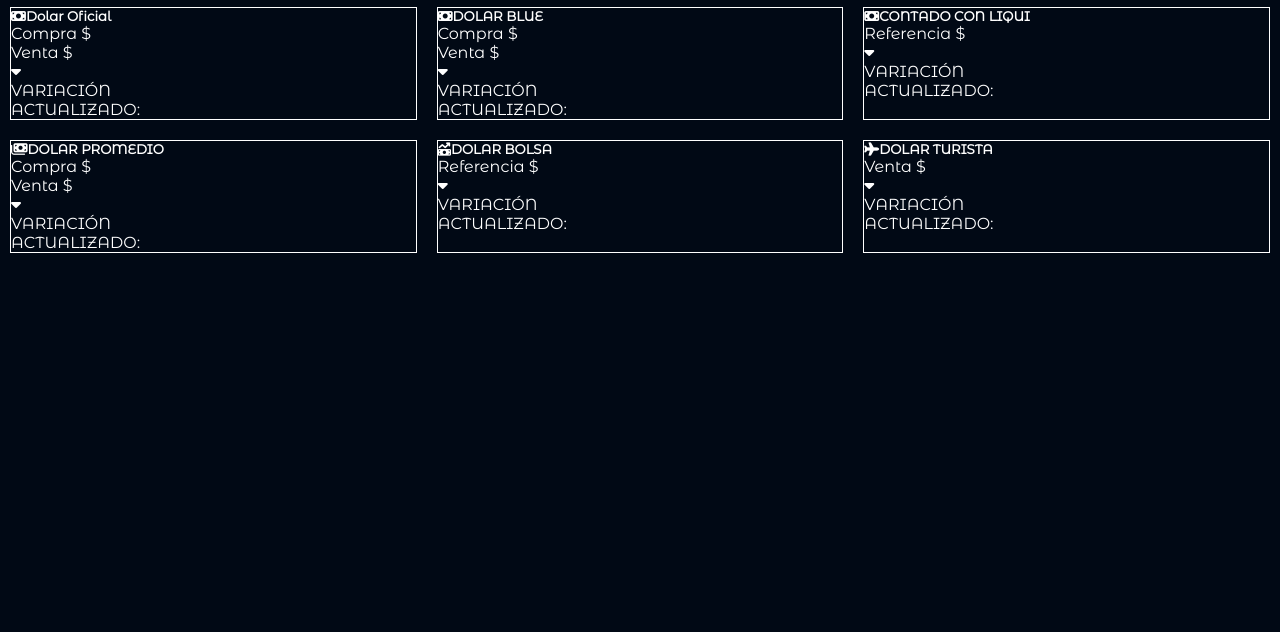
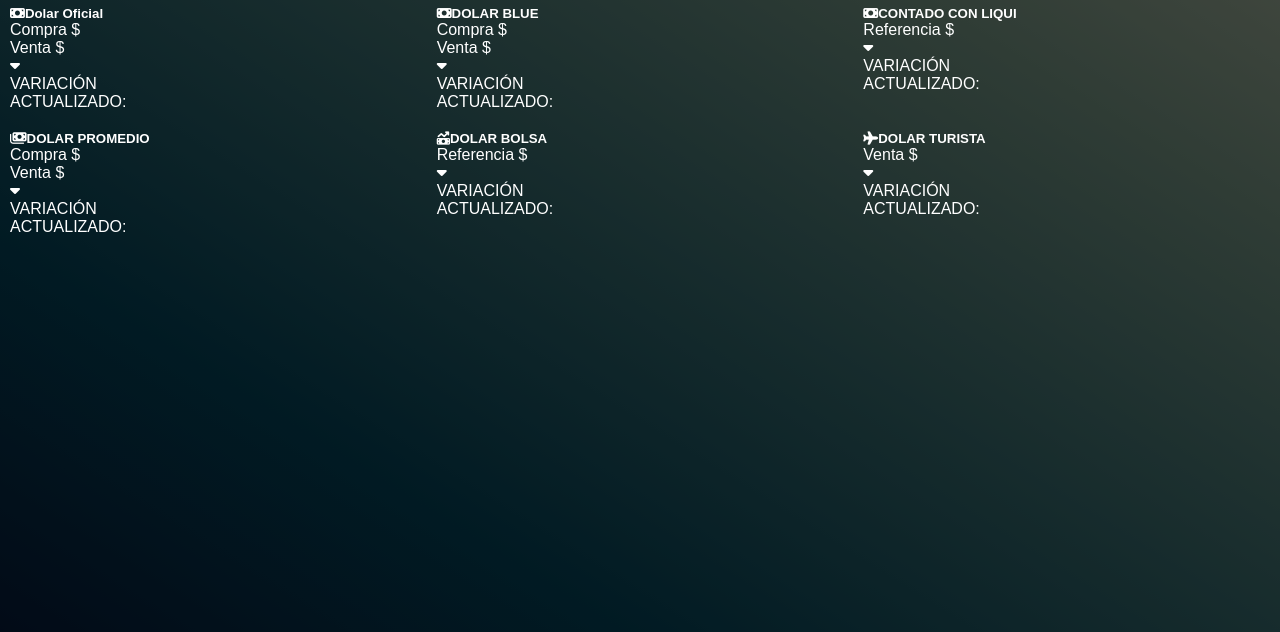
Before and after one commit to EsmeraldaMarin/ITBANK, a plain HTML site: page index.html in a window 1280 px wide. Shown: the part 168-800 px from the top of the page. Drawn offline with Linux system fonts and the light colour scheme.

Commit message:
mejoras1

```diff
--- /dev/null
+++ b/css/Prest.css
@@ -0,0 +1,12 @@
+body{
+    min-height: 100vh;
+	margin: 0;
+	background-image: linear-gradient(to right top, #051a39, #034359, #386d70, #759685, #b7bea6)
+}
+
+.contenedor{
+    text-align:center;
+    margin:0;
+    padding:0;
+    font-size: 20px;
+}
--- a/css/inicio/estilos.css
+++ b/css/inicio/estilos.css
@@ -1,3 +1,11 @@
+body{
+	min-height: 100vh;
+	margin: 0;
+	background-image: linear-gradient(to right top, #051a39, #034359, #386d70, #759685, #b7bea6);
+
+	color: #fff;
+}
+
 @import url('https://fonts.googleapis.com/css?family=Montserrat|Montserrat+Alternates|Poppins&display=swap');
 	*{
 		margin: 0;
@@ -6,23 +14,18 @@
 		font-family: 'Montserrat Alternates', sans-serif;
 	}
 
-	/*HOLA MARCOS SI ESTAS LEYENDO ESTO TENES QUE BORRAR ESTO DE ACA ABAJO HASTA DONDE TE DIGA, ASI TRABAJAS TRANQUI.
-	LO HICE SOLAMENTE PARA DIFERENCIAR LOS COMPONENTES*/
+
 	.contenedor{
 		display: grid;
 		grid-template-columns: 1fr 1fr 1fr;
 	}
 	.contenedor .componente{
 		margin: 10px;
-		border: 1px solid #fff;
+
 	}
 
-	/*hasta aca se borra, lo de abajo no eh*/
 
-	body{
-		background: #021634;
-		color: #fff;
-	}
+
     .itbank{
         color:#FFFFFF ;
         font-family: 'Montserrat';
@@ -70,6 +73,7 @@
 	.container .menu{
 		float: right;
 		line-height: 100px;
+		align-items: stretch;
 	}
 	.container .menu a{
 		display: inline-block;
--- /dev/null
+++ b/css/inver.css
@@ -0,0 +1,12 @@
+body{
+    min-height: 100vh;
+	margin: 0;
+	background-image: linear-gradient(to right top, #051a39, #034359, #386d70, #759685, #b7bea6)
+}
+
+.contenedor{
+    text-align:center;
+    margin:0;
+    padding:0;
+    font-size: 20px;
+}
--- a/css/plazofijo/style.css
+++ b/css/plazofijo/style.css
@@ -1,3 +1,9 @@
+body{
+    min-height: 100vh;
+    margin: 0;
+    background-image: linear-gradient(to right top, #051a39, #034359, #386d70, #759685, #b7bea6);
+}
+
 *{
     background-color: rgb(2,22,52);
     font-family:'Montserrat';
--- /dev/null
+++ b/css/seguro.css
@@ -0,0 +1,12 @@
+body{
+    min-height: 100vh;
+	margin: 0;
+	background-image: linear-gradient(to right top, #051a39, #034359, #386d70, #759685, #b7bea6)
+}
+
+.contenedor{
+    text-align:center;
+    margin:0;
+    padding:0;
+    font-size: 20px;
+}
--- a/index.html
+++ b/index.html
@@ -5,7 +5,7 @@
     <meta charset="UTF-8">
     <link rel="stylesheet" href=https://use.fontawesome.com/releases/v6.1.1/css/all.css>
 
-    <title>Menù Lateral con Css</title>
+    <title>Inicios</title>
     <link rel="stylesheet" href="css/inicio/estilos.css">
 </head>
 
@@ -27,17 +27,18 @@
     <div class="container-menu">
         <div class="cont-menu">
             <nav>
-                <a href="#">Transfencia</a>
-                <a href="#">Pagos de servicios</a>
-                <a href="#">Seguros</a>
-                <a href="#">Plazo Fijo</a>
-                <a href="#">Prestamos</a>
+                <a href="transferencias.html" target="_blank">Transfencia</a>
+                <a href="pagoservicios.html" target="_blank">Pagos de servicios</a>
+                <a href="seguros.html" target="_blank">Seguros</a>
+                <a href="pagoservicios.html" target="_blank">Plazo Fijo</a>
+                <a href="Prest.html" target="_blank">Prestamos</a>
 
             </nav>
-            <label for="btn-menu"></label>
+            <label for="btn-menu"> <---</label>
         </div>
     </div>
     <section class="dolar_contenedor_maximo">
+
         <h4>Precio del dolar HOY en Argentina</h4>
         <div class="contenedor">
             <div class="componente dolar_of">
@@ -183,3 +184,5 @@
 </body>
 
 </html>
+
+</html>
```
Also changed, not shown: IndexPlazoFijo.html (+2 -3 lines), Prest.html (added, +17 -0 lines), inver.html (added, +19 -0 lines), login.html (+1 -1 lines), nueva_transferencia.html (+1 -1 lines), pagoservicios.html (+1 -1 lines), seguros.html (added, +15 -0 lines), signup.html (+1 -1 lines), transferencias.html (+1 -0 lines), css/style.css (deleted).
